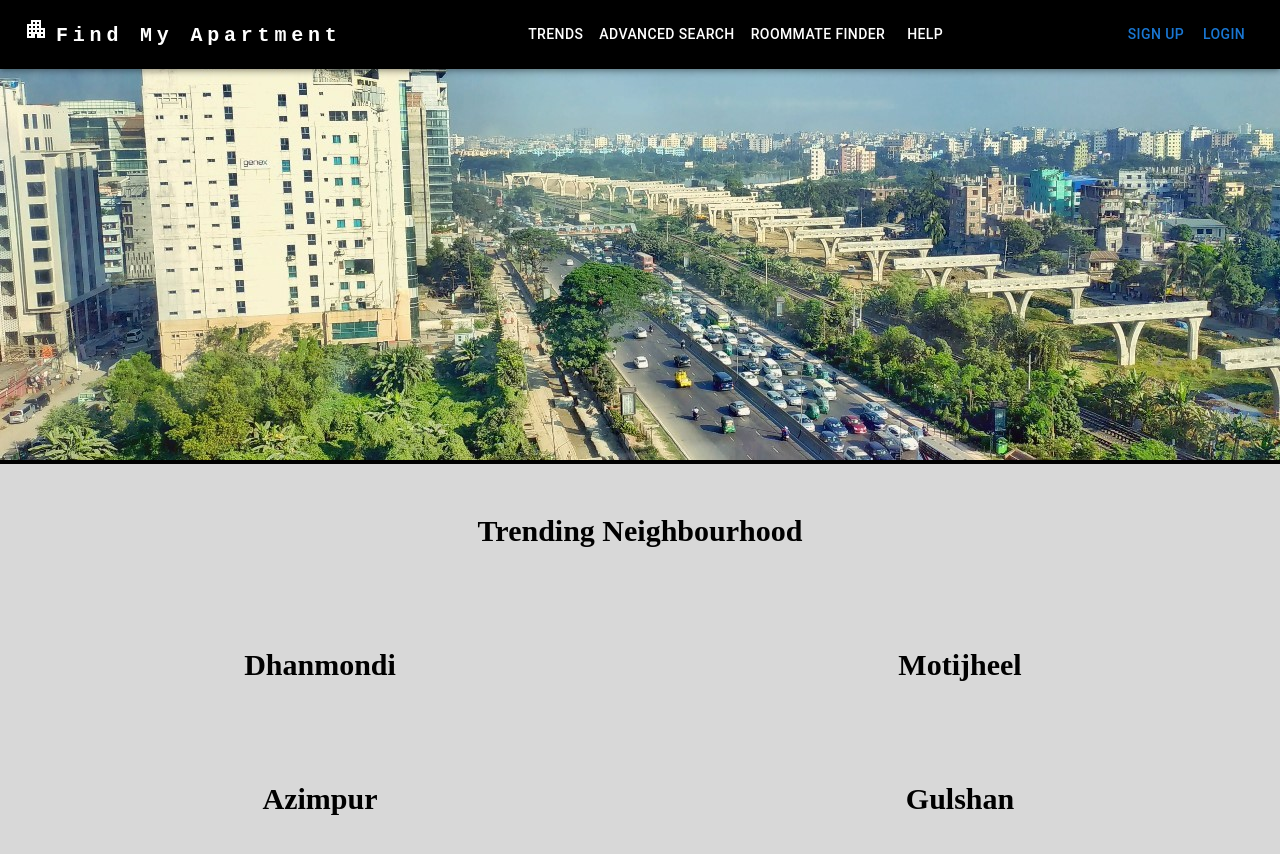
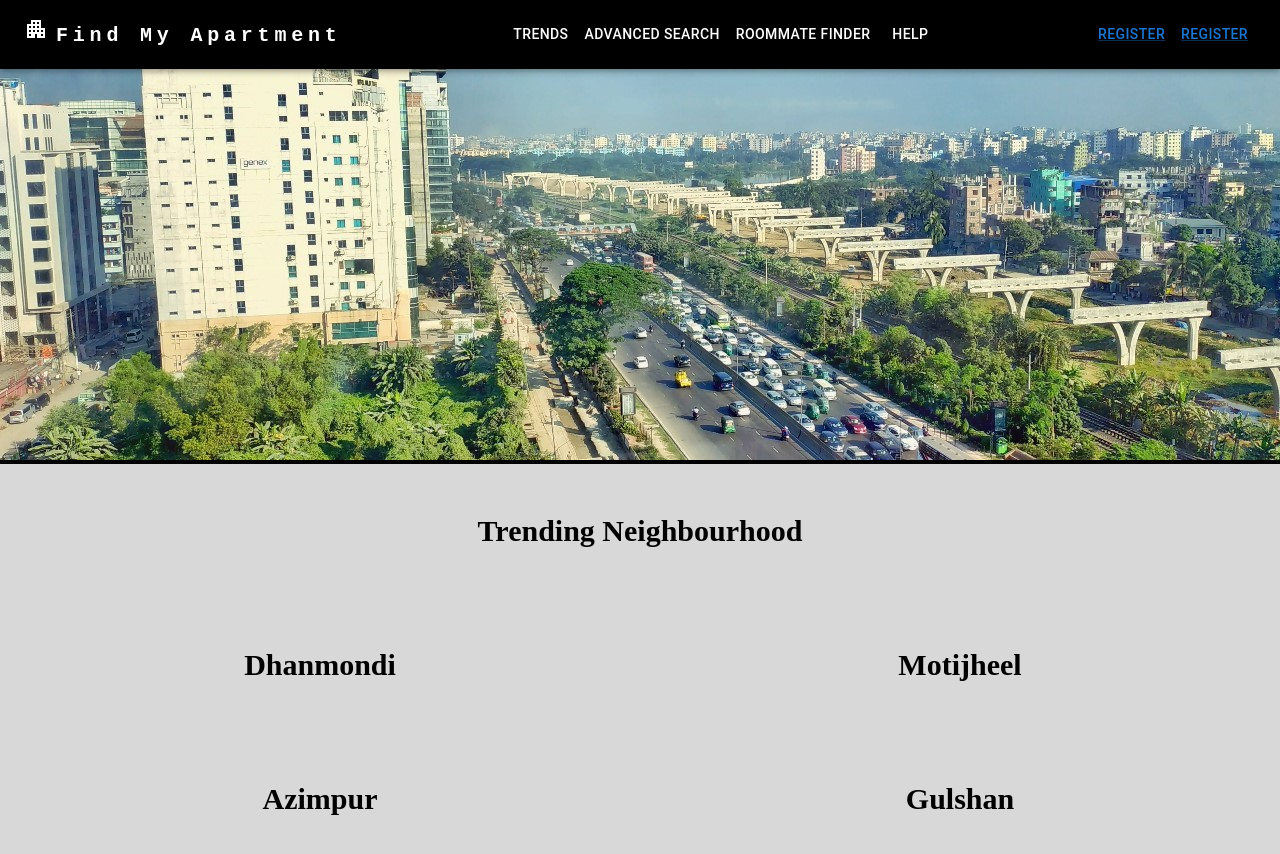
Before and after one commit to AshfaqRahman/find-my-apartment-frontend, a Next.js app: page / in a window 1280 px wide. Shown: the top 854 px of the page. Built offline with nearby package versions, Linux system fonts and the light colour scheme.

Commit message:
signup->register; added link i homepage

```diff
--- a/src/app/signup/apis.ts
+++ b/src/app/register/apis.ts
@@ -2,9 +2,9 @@ import { apiUrls } from '@/lib/apiUrls';
 import axios from 'axios';
 
 
-export const SignUpApi = async (data: any) => {
+export const RegisterApi = async (data: any) => {
 	const res = await axios.post(
-        apiUrls.auth.signup,
+        apiUrls.auth.register,
         {
             params: data
         }
--- a/src/app/signup/page.tsx
+++ b/src/app/register/page.tsx
@@ -10,7 +10,7 @@ import LockOutlinedIcon from '@mui/icons-material/LockOutlined';
 import Typography from '@mui/material/Typography';
 import { createTheme } from '@mui/material/styles';
 import SelectComponent from '@/mui-components/select';
-import { SignUpApi } from './apis';
+import { RegisterApi } from './apis';
 
 function Copyright(props:any) {
   return (
@@ -47,7 +47,7 @@ export default function SignUp() {
       gender: gender
     }
     console.log(data);
-    await SignUpApi(data)
+    await RegisterApi(data)
   }
 
   return (
--- a/src/components/app-bar-home.tsx
+++ b/src/components/app-bar-home.tsx
@@ -21,6 +21,7 @@ import MenuItem from "@mui/material/MenuItem";
 import ApartmentIcon from "@mui/icons-material/Apartment";
 import NotificationsActiveOutlinedIcon from "@mui/icons-material/NotificationsActiveOutlined";
 import Grid from "@mui/material/Grid";
+import Link from '@mui/material/Link';
 
 const inter = Inter({ subsets: ["latin"] });
 
@@ -163,11 +164,15 @@ export default function AppBarHomeComponent({
               </Box>
 
               <Box sx={{ flexGrow: 0 }}>
-                <Button >
-                  Sign Up
+                <Button>
+                  <Link href="/register">
+                    Register
+                  </Link>
                 </Button>
-                <Button >
-                  Login
+                <Button>
+                  <Link href="/login">
+                    Register
+                  </Link>
                 </Button>
               </Box>
             </Toolbar>
--- a/src/lib/apiUrls.ts
+++ b/src/lib/apiUrls.ts
@@ -14,7 +14,7 @@ export const apiUrls = {
 		usage: 'api/user/usage',
 	},
 	auth: {
-		signup: `${HOST}/api/auth/signup`,
+		register: `${HOST}/api/auth/register`,
 		login: '/api/auth/login',
 	},
 	expenses: {
--- a/tsconfig.json
+++ b/tsconfig.json
@@ -23,6 +23,6 @@
       "@/*": ["./src/*"]
     }
   },
-  "include": ["next-env.d.ts", "**/*.ts", "**/*.tsx", ".next/types/**/*.ts", "src/app/auth-form.jsx", "src/app/signup/page.js"],
+  "include": ["next-env.d.ts", "**/*.ts", "**/*.tsx", ".next/types/**/*.ts", "src/app/auth-form.jsx", "src/app/register/page.js"],
   "exclude": ["node_modules"]
 }
```
